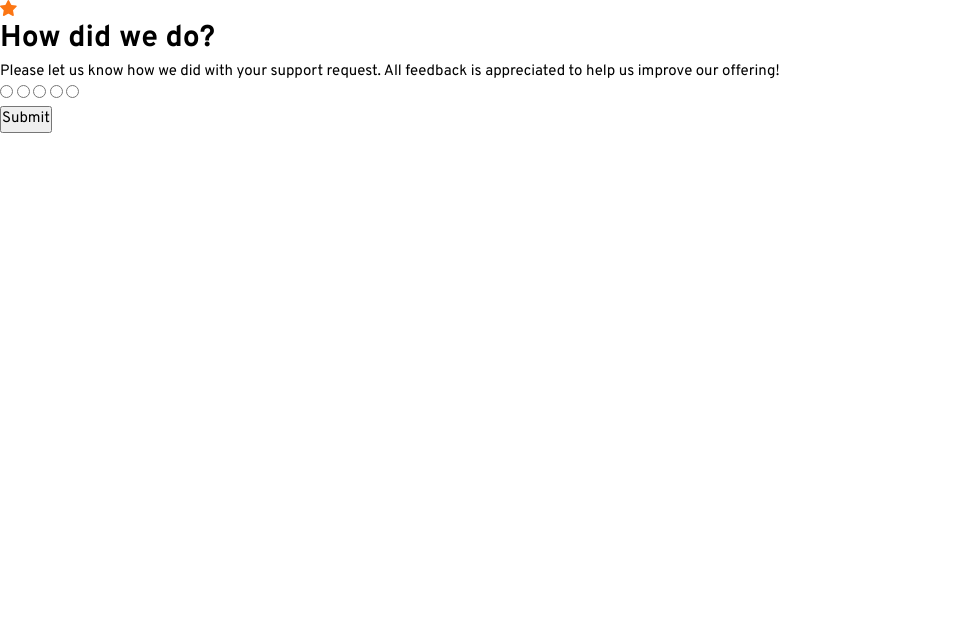
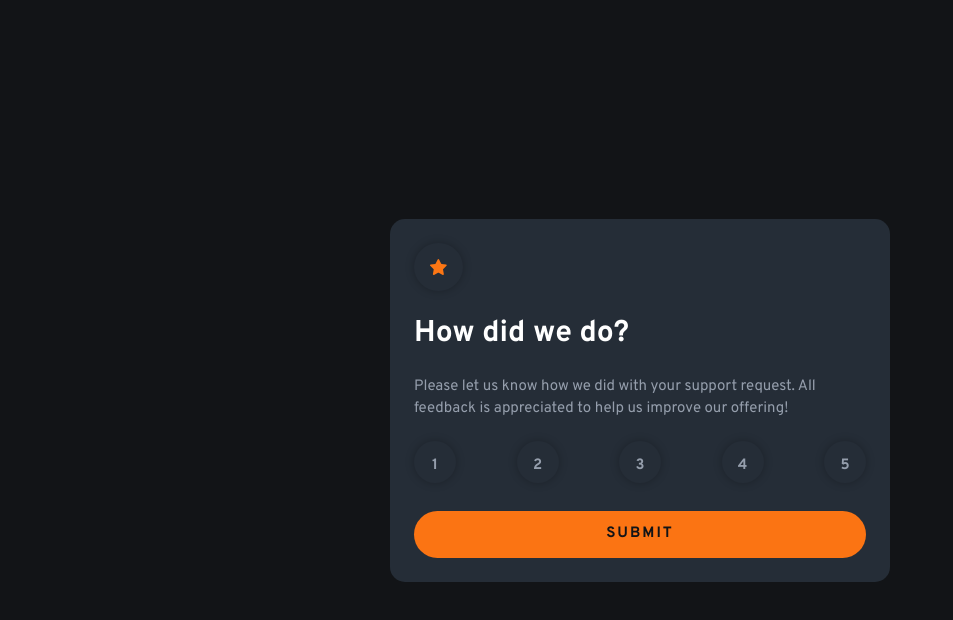
Before and after one commit to danmlarsen/fm-interactive-rating-component, a plain HTML site: page index.html in a window 1280 px wide. Shown: the whole page, without its empty margins (0-953 px from the left). Drawn offline with Linux system fonts and the light colour scheme.

Commit message:
Started styling radio buttons

```diff
--- a/css/style.css
+++ b/css/style.css
@@ -13,9 +13,101 @@
   --fw-regular: 400;
   --fw-bold: 700;
   --fs-400: 1.5rem;
+  --fs-600: 1.6rem;
 }
 
 body {
   font-family: var(--ff-primary);
   font-size: var(--fs-400);
+  background-color: var(--color-natural-700);
+  padding: 2.4rem;
+
+  display: flex;
+  justify-content: center;
+  align-items: center;
 }
+
+.btn {
+  display: block;
+  width: 100%;
+  background-color: var(--color-primary);
+  color: var(--color-natural-700);
+  border: none;
+  border-radius: 100px;
+  text-transform: uppercase;
+  letter-spacing: 2px;
+  font-weight: var(--fw-bold);
+  padding: 1.2rem 3.2rem;
+}
+
+.rating {
+  max-width: 50rem;
+  background-color: var(--color-natural-500);
+  color: var(--color-natural-100);
+  padding: 2.4rem;
+  border-radius: 15px;
+
+  display: flex;
+  flex-direction: column;
+  align-items: start;
+  gap: 2rem;
+}
+
+.rating__icon-container {
+  padding: 1.6rem;
+  background-color: var(--color-natural-500);
+  box-shadow: 0 0 8px rgba(0, 0, 0, 0.25);
+  border-radius: 50%;
+}
+
+.rating__text {
+  color: var(--color-natural-300);
+}
+
+.rating__form {
+  width: 100%;
+  display: flex;
+  flex-direction: column;
+  gap: 2rem;
+}
+
+.rating__form-radios {
+  display: flex;
+  justify-content: space-between;
+}
+
+input[type="radio"] {
+  appearance: none;
+  width: 4.2rem;
+  height: 4.2rem;
+  border-radius: 50%;
+  box-shadow: 0 0 8px rgba(0, 0, 0, 0.25);
+}
+
+input[type="radio"]:checked {
+  background-color: var(--color-natural-100);
+}
+
+input[type="radio"]:hover {
+  background-color: var(--color-primary);
+  cursor: pointer;
+}
+
+.rating__form-radios input:checked + span,
+.rating__form-radios input:hover + span {
+  color: var(--color-natural-500);
+}
+
+.rating__form-radios label {
+  position: relative;
+}
+
+.rating__form-radios label span {
+  position: absolute;
+  top: 50%;
+  left: 50%;
+  transform: translate(-50%, -50%);
+  pointer-events: none;
+  font-weight: var(--fw-bold);
+  color: var(--color-natural-300);
+}
--- a/index.html
+++ b/index.html
@@ -9,21 +9,42 @@
   </head>
   <body>
     <main class="rating">
-      <img src="images/icon-star.svg" alt="" class="rating__img" />
+      <div class="rating__icon-container">
+        <img
+          src="images/icon-star.svg"
+          alt="A star icon"
+          class="rating__icon"
+        />
+      </div>
       <h1 class="rating__title">How did we do?</h1>
       <p class="rating__text">
         Please let us know how we did with your support request. All feedback is
         appreciated to help us improve our offering!
       </p>
       <form action="" class="rating__form">
-        <div class="form-control">
-          <input type="radio" name="score" id="score" value="1" />
-          <input type="radio" name="score" id="score" value="2" />
-          <input type="radio" name="score" id="score" value="3" />
-          <input type="radio" name="score" id="score" value="4" />
-          <input type="radio" name="score" id="score" value="5" />
+        <div class="rating__form-radios">
+          <label>
+            <input type="radio" name="score" id="score" value="1" />
+            <span>1</span>
+          </label>
+          <label>
+            <input type="radio" name="score" id="score" value="2" />
+            <span>2</span>
+          </label>
+          <label>
+            <input type="radio" name="score" id="score" value="3" />
+            <span>3</span>
+          </label>
+          <label>
+            <input type="radio" name="score" id="score" value="4" />
+            <span>4</span>
+          </label>
+          <label>
+            <input type="radio" name="score" id="score" value="5" />
+            <span>5</span>
+          </label>
         </div>
-        <button type="submit">Submit</button>
+        <button type="submit" class="btn">Submit</button>
       </form>
     </main>
   </body>
```
